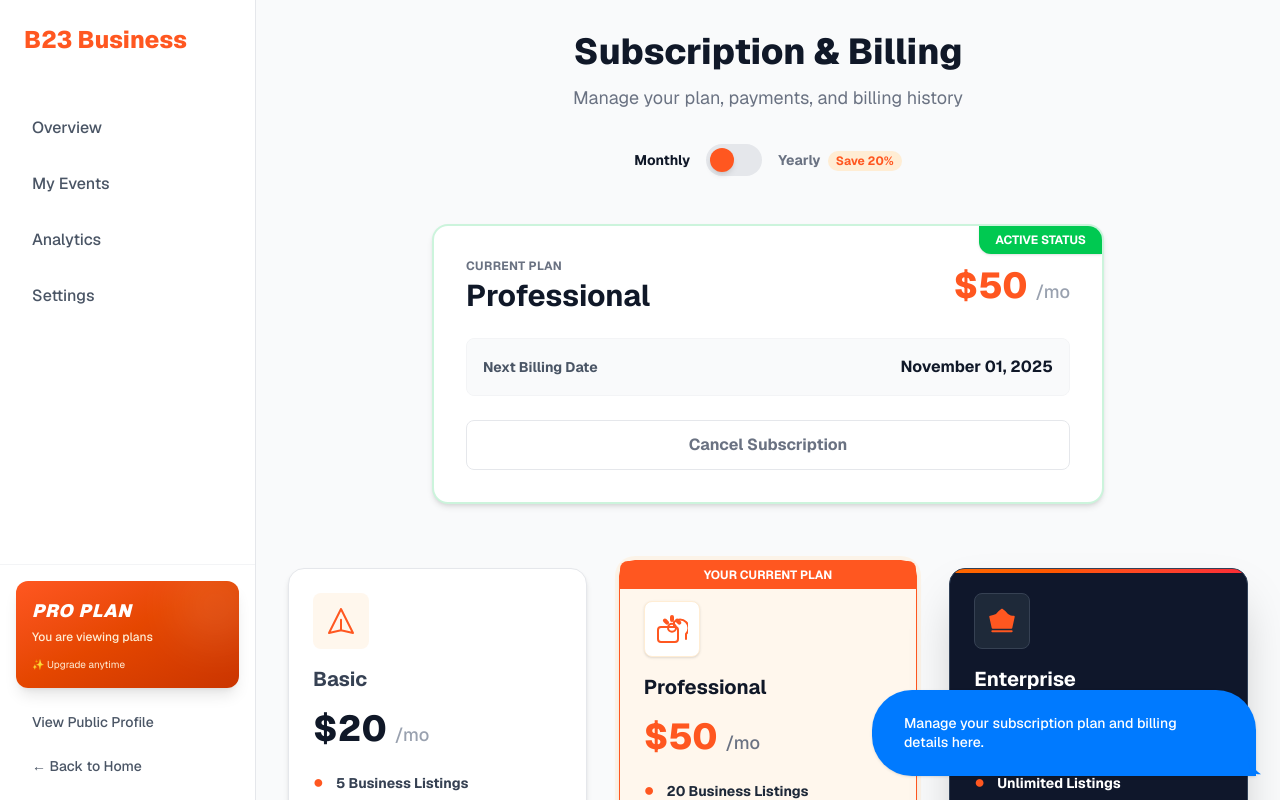
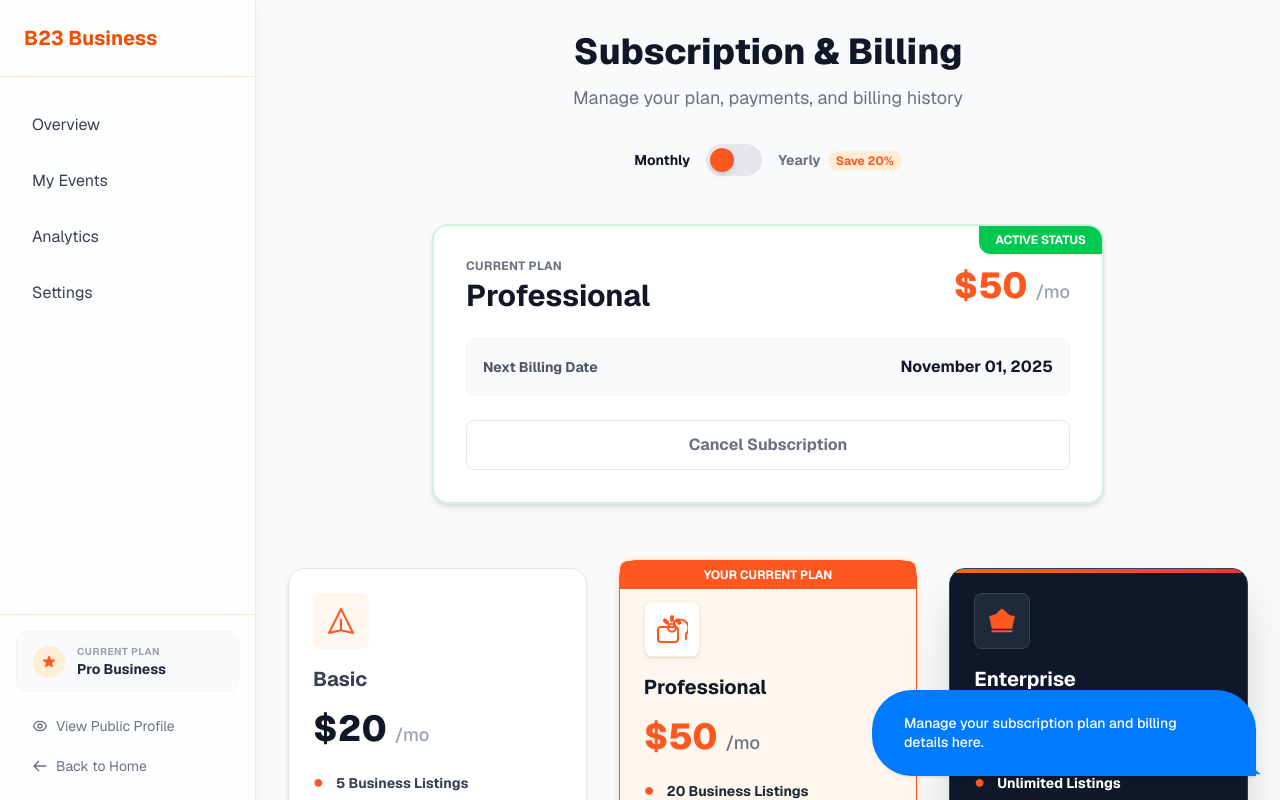
Before and after one commit to Hurleybaba/b29, a Next.js app: page /pages/subscription in a window 1280 px wide. Shown: the top 800 px of the page. Built offline with nearby package versions, Linux system fonts and the light colour scheme.

Commit message:
feat: integrate Sidebar component into SubscriptionPage and streamline navigation

```diff
--- a/app/components/BusinessNavbar.tsx
+++ b/app/components/BusinessNavbar.tsx
@@ -2,14 +2,13 @@
 
 import Link from "next/link";
 import { useState } from "react";
-import { usePathname } from "next/navigation"; // Import this hook
+import { usePathname } from "next/navigation";
 import { motion } from "framer-motion";
 
 export default function Sidebar() {
   const [isOpen, setIsOpen] = useState(false);
-  const pathname = usePathname(); // Get current path
+  const pathname = usePathname();
 
-  // Define all navigation items in one array
   const navLinks = [
     { href: "/pages/businessDashboard", label: "Overview" },
     { href: "/pages/businessEvents", label: "My Events" },
@@ -29,12 +28,7 @@ export default function Sidebar() {
           onClick={() => setIsOpen(!isOpen)}
           className="text-gray-700 focus:outline-none"
         >
-          <svg
-            className="w-6 h-6"
-            fill="none"
-            stroke="currentColor"
-            viewBox="0 0 24 24"
-          >
+          <svg className="w-6 h-6" fill="none" stroke="currentColor" viewBox="0 0 24 24">
             {isOpen ? (
               <path strokeLinecap="round" strokeLinejoin="round" strokeWidth="2" d="M6 18L18 6M6 6l12 12" />
             ) : (
@@ -67,9 +61,7 @@ export default function Sidebar() {
 
           <nav className="mt-6 px-4 space-y-2">
             {navLinks.map((nav, i) => {
-              // Check if the current path matches the link href
               const isActive = pathname === nav.href;
-
               return (
                 <motion.div
                   key={i}
@@ -80,8 +72,8 @@ export default function Sidebar() {
                     href={nav.href}
                     className={`flex items-center gap-3 px-4 py-3 rounded-lg transition ${
                       isActive
-                        ? "text-white bg-gradient-to-r from-orange-500 to-red-500 shadow-md" // Active Styles
-                        : "text-gray-700 hover:bg-orange-100" // Inactive Styles
+                        ? "text-white bg-gradient-to-r from-orange-500 to-red-500 shadow-md"
+                        : "text-gray-700 hover:bg-orange-100"
                     }`}
                   >
                     {nav.label}
@@ -93,37 +85,42 @@ export default function Sidebar() {
         </div>
 
         {/* ================= SIDEBAR BOTTOM ================= */}
-        <div className="p-4 border-t border-orange-200/60">
-          <motion.div
-            whileHover={{ scale: 1.03 }}
-            className="rounded-xl bg-gradient-to-br from-[#ff5720] to-orange-700 p-4 text-white shadow-lg relative overflow-hidden group mb-10"
-          >
-            <div className="absolute top-0 right-0 mt-4 -mr-4 w-20 h-20 bg-white opacity-10 rounded-full blur-xl group-hover:scale-125 transition-transform duration-700"></div>
-            <h3 className="font-black text-lg italic tracking-wider mb-1">
-              PRO PLAN
-            </h3>
-            <p className="text-xs text-orange-100 mb-3 font-medium">
-              Unlock full potential
-            </p>
-            <ul className="text-[10px] text-orange-100 mb-4 space-y-1">
-              <li>✨ Advanced Analytics</li>
-              <li>🚀 Boosted Events</li>
-            </ul>
+        <div className="p-4 border-t border-orange-200/60 space-y-4">
+
+          {/* CHANGE: Converted to a Link component.
+             Added hover effects (border color & subtle shadow) to indicate clickability.
+          */}
           <Link
             href="/pages/subscription"
-              className="block w-full py-2 bg-white text-[#ff5720] text-xs font-bold text-center rounded-lg shadow hover:bg-gray-50 transition"
+            className="px-4 py-3 bg-gray-50 border border-gray-100 rounded-xl flex items-center gap-3 hover:bg-orange-50 hover:border-orange-200 transition group cursor-pointer"
           >
-              Manage Subscription
+             <div className="w-8 h-8 rounded-full bg-orange-100 flex items-center justify-center text-[#ff5720]">
+                {/* Crown Icon */}
+                <svg className="w-4 h-4" fill="currentColor" viewBox="0 0 20 20">
+                  <path d="M9.049 2.927c.3-.921 1.603-.921 1.902 0l1.07 3.292a1 1 0 00.95.69h3.462c.969 0 1.371 1.24.588 1.81l-2.8 2.034a1 1 0 00-.364 1.118l1.07 3.292c.3.921-.755 1.688-1.54 1.118l-2.8-2.034a1 1 0 00-1.175 0l-2.8 2.034c-.784.57-1.838-.197-1.539-1.118l1.07-3.292a1 1 0 00-.364-1.118L2.98 8.72c-.783-.57-.38-1.81.588-1.81h3.461a1 1 0 00.951-.69l1.07-3.292z" />
+                </svg>
+             </div>
+             <div className="flex-1">
+                <p className="text-[10px] text-gray-400 font-bold uppercase tracking-wider">Current Plan</p>
+                <p className="text-sm font-bold text-gray-800 group-hover:text-[#ff5720] transition-colors">Pro Business</p>
+             </div>
+             {/* Subtle Chevron that appears on hover to hint navigation */}
+             <svg className="w-4 h-4 text-orange-300 opacity-0 group-hover:opacity-100 transition-opacity -translate-x-2 group-hover:translate-x-0 duration-200" fill="none" stroke="currentColor" viewBox="0 0 24 24">
+                <path strokeLinecap="round" strokeLinejoin="round" strokeWidth="2" d="M9 5l7 7-7 7" />
+             </svg>
           </Link>
-          </motion.div>
 
-          <Link href="/pages/businessProfile" className="block text-sm text-gray-700 hover:text-orange-600 mb-2">
+          <div className="space-y-1">
+            <Link href="/pages/businessProfile" className="flex items-center gap-2 px-4 py-2 text-sm text-gray-500 hover:text-orange-600 transition group">
+              <svg className="w-4 h-4 group-hover:scale-110 transition-transform" fill="none" stroke="currentColor" viewBox="0 0 24 24"><path strokeLinecap="round" strokeLinejoin="round" strokeWidth="2" d="M15 12a3 3 0 11-6 0 3 3 0 016 0z" /><path strokeLinecap="round" strokeLinejoin="round" strokeWidth="2" d="M2.458 12C3.732 7.943 7.523 5 12 5c4.478 0 8.268 2.943 9.542 7-1.274 4.057-5.064 7-9.542 7-4.477 0-8.268-2.943-9.542-7z" /></svg>
               View Public Profile
             </Link>
 
-          <Link href="/" className="block text-sm text-gray-700 hover:text-orange-600">
-            ← Back to Home
+            <Link href="/" className="flex items-center gap-2 px-4 py-2 text-sm text-gray-500 hover:text-orange-600 transition group">
+              <svg className="w-4 h-4 group-hover:-translate-x-1 transition-transform" fill="none" stroke="currentColor" viewBox="0 0 24 24"><path strokeLinecap="round" strokeLinejoin="round" strokeWidth="2" d="M10 19l-7-7m0 0l7-7m-7 7h18" /></svg>
+              Back to Home
             </Link>
+          </div>
         </div>
       </aside>
     </>
--- a/app/pages/subscription/page.tsx
+++ b/app/pages/subscription/page.tsx
@@ -2,6 +2,7 @@
 import Link from "next/link";
 import { useState } from "react";
 import { SpeechBubble } from "@/app/components/Chat";
+import Sidebar from "@/app/components/BusinessNavbar";
 
 // --- TYPES ---
 type BillingCycle = 'monthly' | 'yearly';
@@ -47,13 +48,6 @@ export default function SubscriptionPage() {
   // Explicitly typing this ensures you can't accidentally set it to "month" or "Yearly" (case sensitive)
   const [billingCycle, setBillingCycle] = useState<BillingCycle>('monthly');
 
-  // Data definitions (Moved out or typed inline to prevent 'implicit any' errors in strict mode)
-  const navItems: NavItem[] = [
-    { name: "Overview", href: "/pages/businessDashboard" },
-    { name: "My Events", href: "/pages/businessEvents" },
-    { name: "Analytics", href: "/pages/businessAnalysis" },
-    { name: "Settings", href: "/pages/businessSettings" },
-  ];
 
   const billingHistory: BillingHistoryItem[] = [
     { date: 'Oct 01, 2025', price: '$50.00' },
@@ -95,44 +89,7 @@ export default function SubscriptionPage() {
       )}
 
       {/* ======================= SIDEBAR ======================= */}
-      <aside
-        className={`fixed inset-y-0 left-0 z-40 w-64 bg-white border-r border-gray-200 flex flex-col justify-between transition-transform duration-300 transform
-        ${isOpen ? "translate-x-0" : "-translate-x-full"}
-        md:translate-x-0 md:sticky md:top-0 md:h-screen shadow-lg md:shadow-none`}
-      >
-        <div>
-          <div className="p-6">
-            <span className="text-2xl font-extrabold text-[#ff5720]">B23 Business</span>
-          </div>
-          <nav className="mt-6 px-4 space-y-2">
-            {navItems.map((item) => (
-              <Link
-                key={item.name}
-                href={item.href}
-                className="flex items-center gap-3 px-4 py-3 text-gray-600 hover:bg-orange-50 hover:text-[#ff5720] rounded-lg font-medium transition-colors duration-200"
-              >
-                {item.name}
-              </Link>
-            ))}
-          </nav>
-        </div>
-
-        <div className="p-4 border-t border-gray-100 space-y-4 bg-white">
-          {/* Fixed bg-linear to bg-gradient for Tailwind compatibility */}
-          <div className="rounded-xl bg-gradient-to-br from-[#ff5720] to-orange-700 p-4 text-white shadow-lg relative overflow-hidden group hover:shadow-orange-500/20 transition-all">
-            <div className="absolute top-0 right-0 -mt-4 -mr-4 w-20 h-20 bg-white opacity-10 rounded-full blur-xl group-hover:scale-150 transition-transform duration-700"></div>
-            <h3 className="font-black text-lg italic tracking-wider mb-1">PRO PLAN</h3>
-            <p className="text-xs text-orange-100 mb-3 font-medium">You are viewing plans</p>
-            <ul className="text-[10px] text-orange-100 mb-0 space-y-1">
-              <li className="flex items-center gap-1">✨ Upgrade anytime</li>
-            </ul>
-          </div>
-          <div className="space-y-2">
-            <Link href="/pages/businessProfile" className="flex items-center gap-3 px-4 py-2 text-sm text-gray-600 hover:text-[#ff5720] font-medium transition">View Public Profile</Link>
-            <Link href="/" className="flex items-center gap-3 px-4 py-2 text-sm text-gray-600 hover:text-[#ff5720] font-medium transition">&larr; Back to Home</Link>
-          </div>
-        </div>
-      </aside>
+      <Sidebar/>
 
       {/* ======================= MAIN CONTENT ======================= */}
       <main className="flex-1 p-4 md:p-8 overflow-y-auto">
@@ -205,7 +162,7 @@ export default function SubscriptionPage() {
                 ))}
               </ul>
               <button className="w-full py-3 px-4 rounded-xl border border-gray-300 text-gray-600 font-bold hover:border-[#ff5720] hover:text-[#ff5720] hover:bg-orange-50 transition duration-200">
-                Downgrade
+                Change Plan
               </button>
             </div>
 
```
Lines whose indentation alone changed are shown as unchanged.
